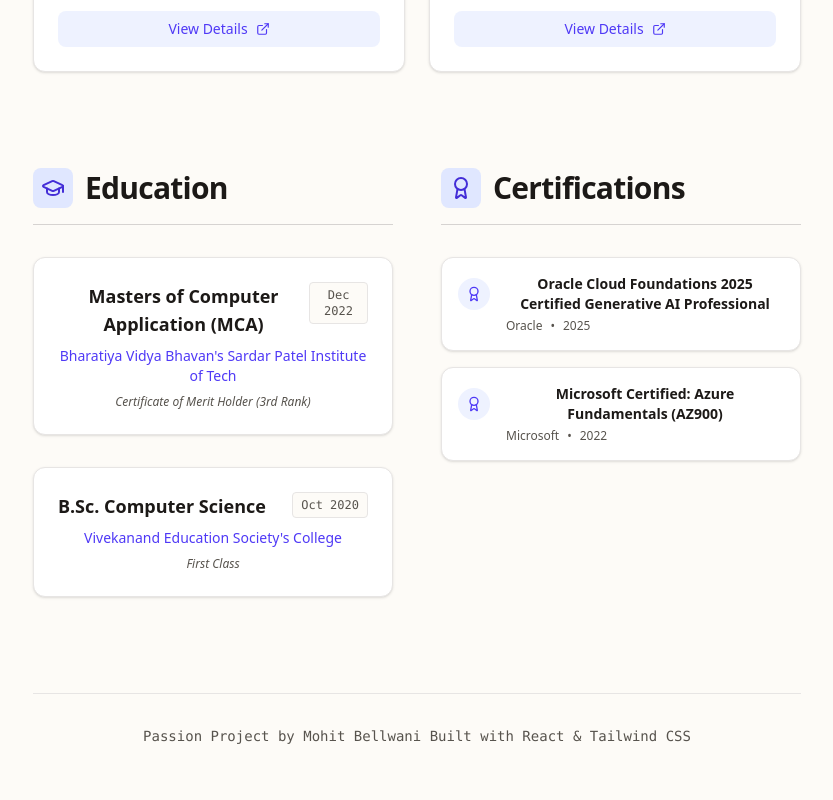
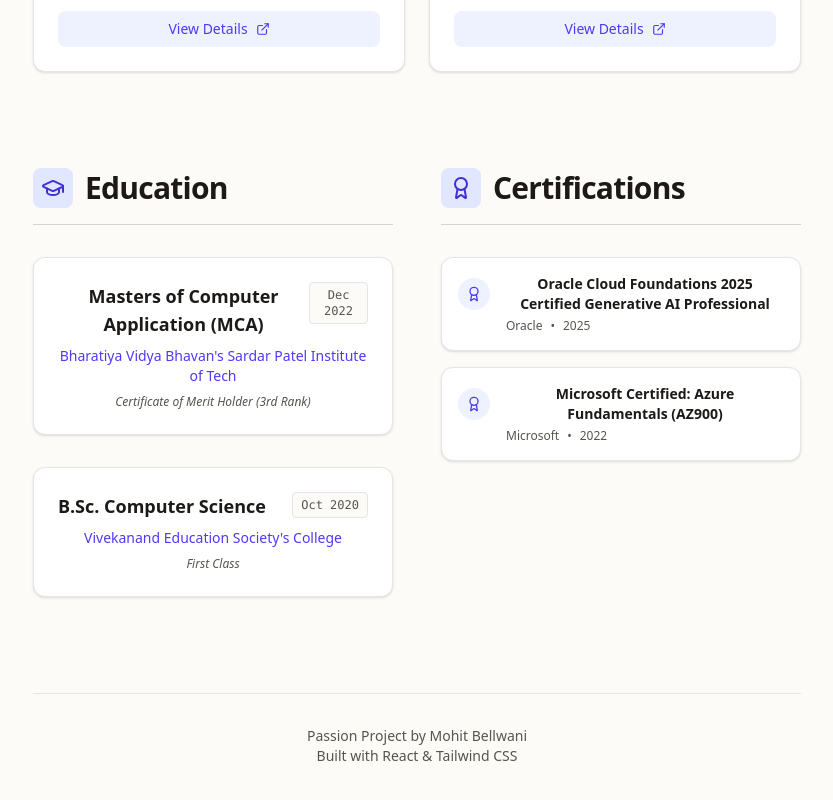
Before and after one commit to mohitbellwani/portfolioReactFrontend, a React (Vite) app: page / in a window 1280 px wide. Shown: the part 2537-3337 px from the top of the page, without its empty margins (383-1216 px from the left). Built offline with nearby package versions, Linux system fonts and the light colour scheme.

Commit message:
footer update

```diff
--- a/src/portfoliopage/portfoliopage.jsx
+++ b/src/portfoliopage/portfoliopage.jsx
@@ -563,8 +563,8 @@ export default function PortfolioPage() {
 
                 {/* Footer */}
                 <footer className={`border-t ${theme.sidebarBorder} pt-8 text-center ${theme.textMuted} text-sm transition-colors duration-300`}>
-                <pre>Passion Project by Mohit Bellwani
-                  Built with React & Tailwind CSS</pre>
+                <p>Passion Project by Mohit Bellwani </p>
+                  <p>Built with React & Tailwind CSS</p>
                 </footer>
             </>
         )}
```
